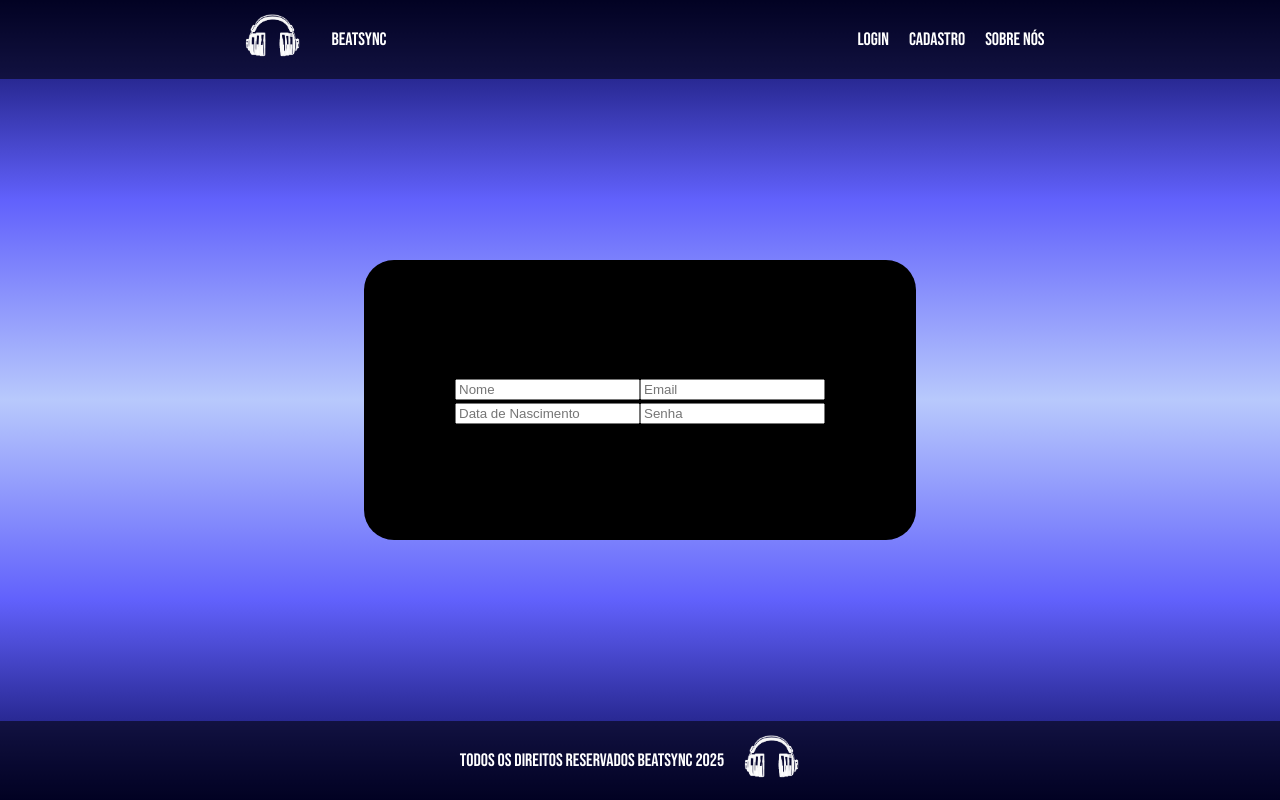
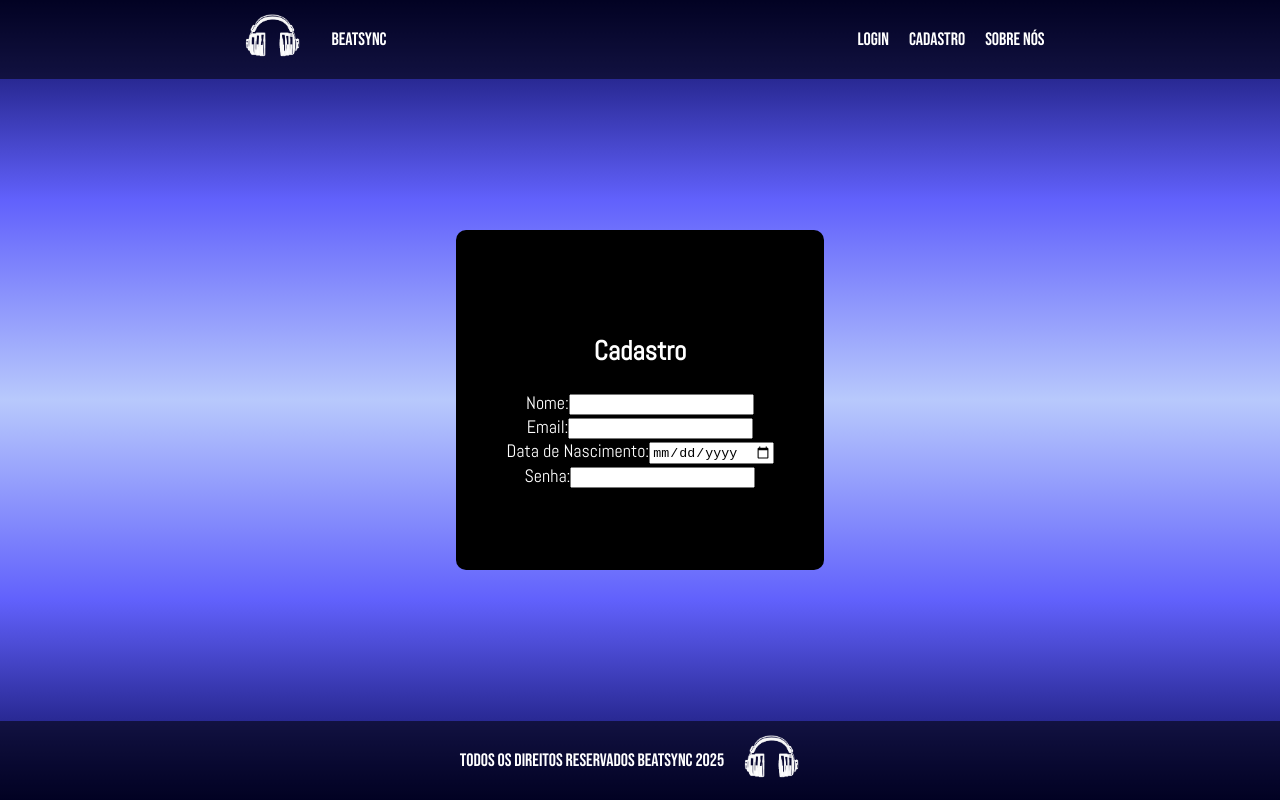
Before and after one commit to danrhaast/First-in-React, a React (Create React App) app in the folder meu-projeto/: page /Cadastro in a window 1280 px wide. Built offline with nearby package versions, Linux system fonts and the light colour scheme.

Commit message:
inicio dos inputs

```diff
--- a/meu-projeto/src/components/Cadastro.js
+++ b/meu-projeto/src/components/Cadastro.js
@@ -1,17 +1,33 @@
 
-
+import '../style/Form.css';
 
 function Cadastro () {
     return (
         <article className="main">
-            <article className="sobrenos">
+            <section className='form'>
                 <form method="POST">
-                    <input placeholder="Nome"/>
-                    <input placeholder="Email"/>
-                    <input placeholder="Data de Nascimento"/>
-                    <input placeholder="Senha"/>
+                    <h2>Cadastro</h2>
+                    <div className="input">
+                        <label for="name">Nome:</label>
+                        <input type="text" id="name" name="name" required/>
+                    </div>
+
+                    <div className="input">
+                        <label for="email">Email:</label>
+                        <input type="text" id="email" name="email" required/>
+                    </div>
+
+                    <div className="input">
+                        <label for="date">Data de Nascimento:</label>
+                        <input type="date" id="date" name="date" required/>
+                    </div>
+
+                    <div className="input">
+                        <label for="password">Senha:</label>
+                        <input type="password" id="password" name="password" required/>
+                    </div>
                 </form>
-            </article>
+                </section>
         </article>
     )
 }
--- a/meu-projeto/src/components/Footer.js
+++ b/meu-projeto/src/components/Footer.js
@@ -1,5 +1,4 @@
 import logo from '../public/logo2(1).png';
-import '../style/Footer.css';
 
 function Footer () {
     return (
--- a/meu-projeto/src/components/Login.js
+++ b/meu-projeto/src/components/Login.js
@@ -4,9 +4,20 @@
 function Login () {
     return (
         <article className="main">
-            <article className="sobrenos">
-                <p>Login</p>
-            </article>
+            <section className='form'>
+                <form method="POST">
+                    <h2>Login</h2>
+                    <div className="input">
+                        <label for="email">Email:</label>
+                        <input type="text" id="email" name="email" required/>
+                    </div>
+
+                    <div className="input">
+                        <label for="password">Senha:</label>
+                        <input type="password" id="password" name="password" required/>
+                    </div>
+                </form>
+                </section>
         </article>
     )
 }
--- a/meu-projeto/src/components/SobreNos.js
+++ b/meu-projeto/src/components/SobreNos.js
@@ -1,5 +1,5 @@
 
-
+import '../style/SobreNos.css';
 
 function SobreNos () {
     return (
--- /dev/null
+++ b/meu-projeto/src/style/Form.css
@@ -0,0 +1,8 @@
+
+
+.form{
+    background-color: black;
+    height: 30vh;
+    padding: 50px;
+    border-radius: 10px;
+}
--- a/meu-projeto/src/style/Footer.css
+++ b/meu-projeto/src/style/SobreNos.css
@@ -1,7 +1,7 @@
 .sobrenos {
     width: 40vw;
     height: 30vh;
-    border-radius: 30px;
+    border-radius: 10px;
     color: white;
     align-items: center;
     display: flex;
```
